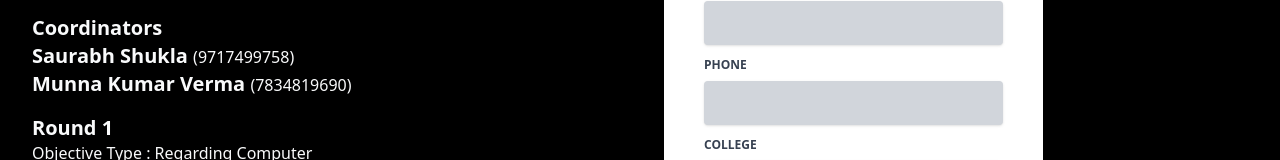
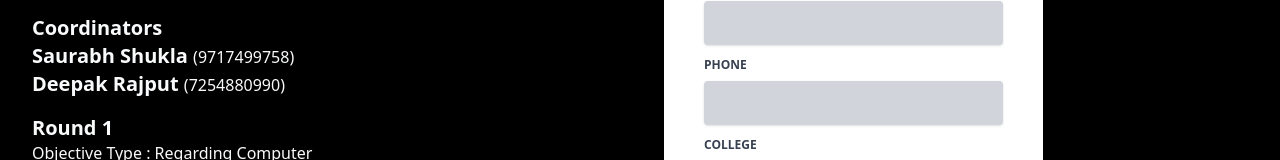
Before and after one commit to interface2k23/CS, a website: page public/code.html in a window 1280 px wide. Shown: the part 289-449 px from the top of the page. Drawn offline with Linux system fonts and the light colour scheme.

Commit message:
Update code.html

```diff
--- a/public/code.html
+++ b/public/code.html
@@ -83,8 +83,8 @@
             <p
               class="text-sm md:text-base leading-snug text-gray-50 text-opacity-100"
             >
-              <span class="text-xl font-semibold">Munna Kumar Verma </span>
-              (7834819690)
+              <span class="text-xl font-semibold">Deepak Rajput </span>
+              (7254880990)
             </p>
             <p
               class="text-xl font-bold leading-snug text-gray-50 text-opacity-100 mt-4"
```
